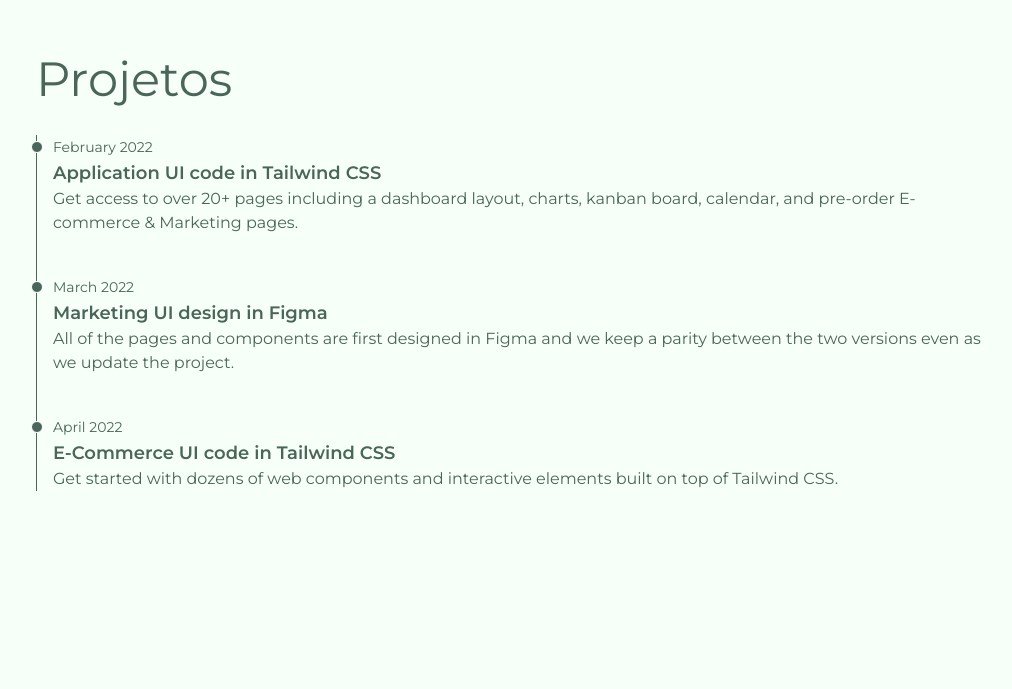
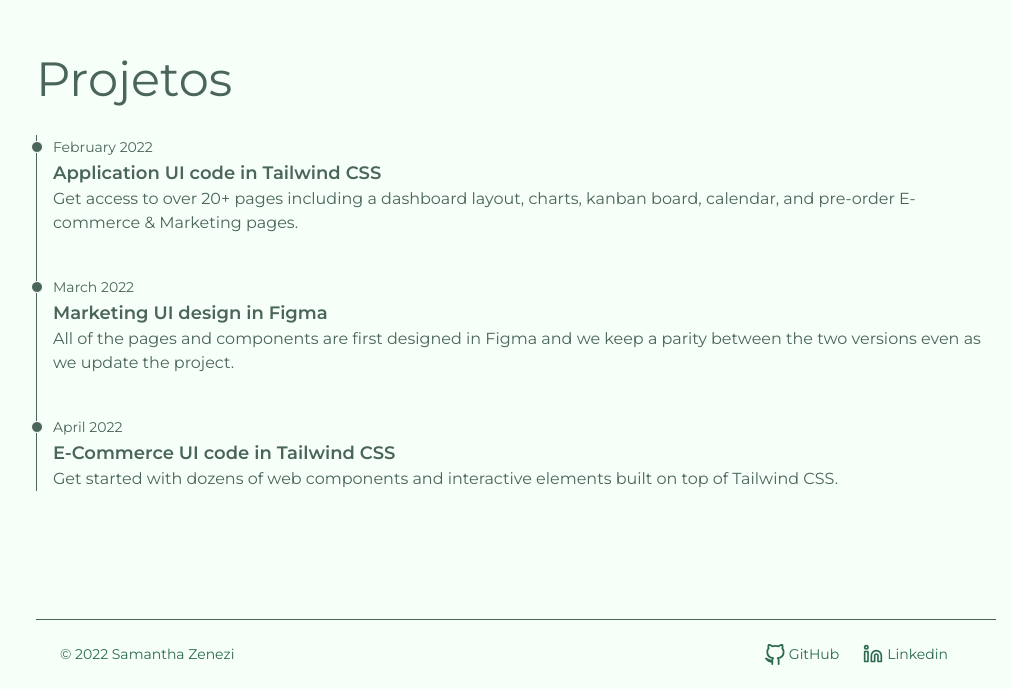
Before and after one commit to samanthazenezi/my-portfolio, an Angular app: page / in a window 1280 px wide. Shown: the part 1045-1734 px from the top of the page, without its empty margins (124-1136 px from the left). Before the commit the page ends 1664 px from the top, so only its background shows below. Built offline with nearby package versions, Linux system fonts and the light colour scheme.

Commit message:
componente footer

```diff
--- a/src/app/app.module.ts
+++ b/src/app/app.module.ts
@@ -8,6 +8,7 @@ import { MenuComponent } from './componentes/menu/menu.component';
 import { TitleComponent } from './componentes/title/title.component';
 import { SobremimComponent } from './componentes/sobremim/sobremim.component';
 import { TimelineComponent } from './componentes/timeline/timeline.component';
+import { FooterComponent } from './componentes/footer/footer.component';
 
 @NgModule({
   declarations: [
@@ -16,7 +17,8 @@ import { TimelineComponent } from './componentes/timeline/timeline.component';
     MenuComponent,
     TitleComponent,
     SobremimComponent,
-    TimelineComponent
+    TimelineComponent,
+    FooterComponent
   ],
   imports: [
     BrowserModule,
--- /dev/null
+++ b/src/app/componentes/footer/footer.component.html
@@ -0,0 +1,14 @@
+
+<footer class="p-4 md:flex md:items-center md:justify-between md:p-6 border-t border-[#4a6559]">
+    <span class="text-sm text-[#2d6a4f] sm:text-center">© 2022 Samantha Zenezi</span>
+    <ul class="flex flex-wrap items-center mt-3 text-sm text-[#2d6a4f] sm:mt-0">
+        <li class="flex items-center gap-1">
+            <img src="assets/github.svg" class="w-5">
+            <a href="https://github.com/samanthazenezi" target="_blank" class="mr-4 hover:underline md:mr-6 ">GitHub</a>
+        </li>
+        <li class="flex items-center gap-1">
+            <img src="assets/linkedin.svg" class="w-5">
+            <a href="https://www.linkedin.com/in/samantha-zenezi-a48578239/" target="_blank" class="mr-4 hover:underline md:mr-6">Linkedin</a>
+        </li>
+    </ul>
+</footer>
--- a/src/app/componentes/menu/menu.component.html
+++ b/src/app/componentes/menu/menu.component.html
@@ -12,7 +12,7 @@
 
                         <p class="text-[#4a6559] text-xl font-light">Desenvolvedora Front-End</p>
 
-                        <a href="#projetos" class="text-[#4a6559] text-xl font-light">Projetos</a>
+                        <a href="#projetos" class="text-[#4a6559] text-xl font-light hover:font-medium">Projetos</a>
                     </div>
                 </div>
             </div>
@@ -38,7 +38,7 @@
 
                         <p class="text-[#4a6559] text-base font-light py-2">Desenvolvedora Front-End</p>
 
-                        <a href="#projetos" class="text-[#4a6559] text-base font-light py-2">Projetos</a>
+                        <a href="#projetos" class="text-[#4a6559] text-base font-light py-2 hover:font-medium">Projetos</a>
                       </div>
                     </div>
                 </div>
--- a/src/app/pages/home/home.component.html
+++ b/src/app/pages/home/home.component.html
@@ -2,3 +2,4 @@
 <app-title></app-title>
 <app-sobremim></app-sobremim>
 <app-timeline></app-timeline>
+<app-footer></app-footer>
```
Also changed, not shown: src/app/componentes/footer/footer.component.ts (added, +10 -0 lines), src/app/componentes/footer/footer.component.css (added), src/assets/github.svg (added), src/assets/linkedin.svg (added).
